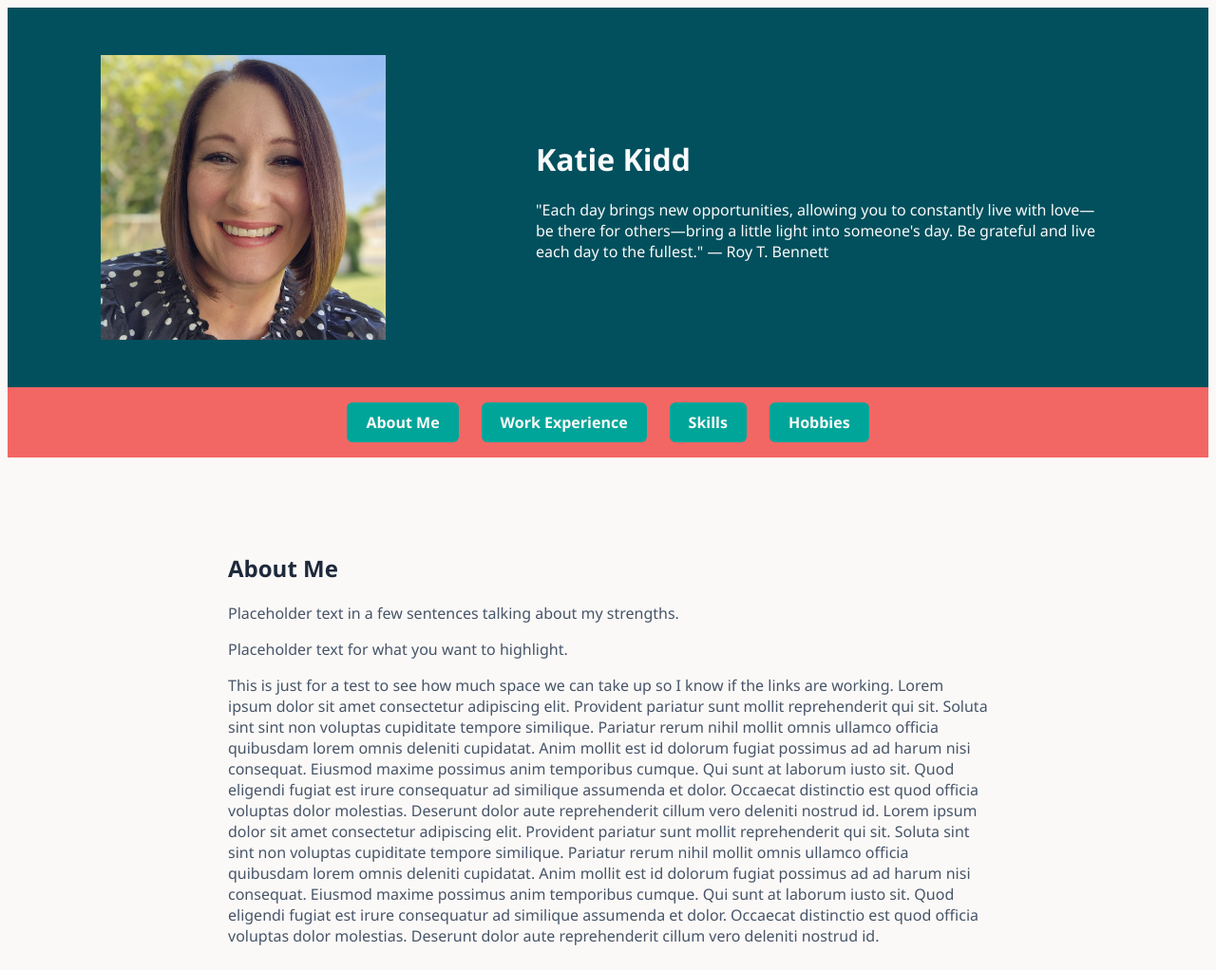
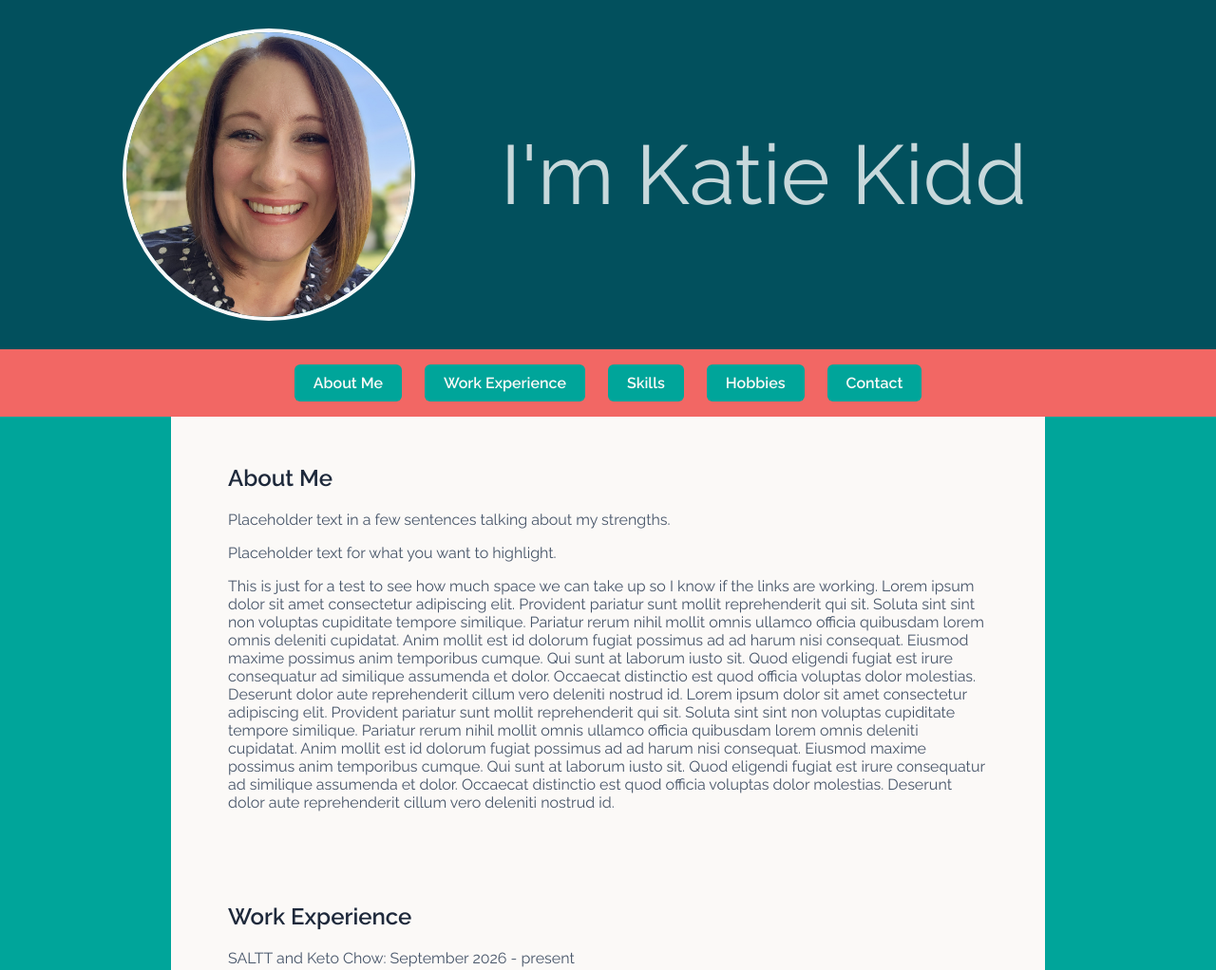
Before and after one commit to graphicallyinclined/graphicallyinclined.github.io, a plain HTML site: page index.html in a window 1280 px wide. Shown: the top 1022 px of the page at 95% size. Drawn offline with Linux system fonts and the light colour scheme.

Commit message:
Added Hello and Welcome and I'm Katie Kidd
Took away the transparent and fading background from nav bar

```diff
--- a/index.html
+++ b/index.html
@@ -5,6 +5,8 @@
     <meta charset="UTF-8">
     <meta name="viewport" content="width=device-width, initial-scale=1.0">
     <title>Katie Kidd</title>
+    <link href="https://fonts.googleapis.com/css2?family=Great+Vibes&family=Raleway:wght@400;600&display=swap"
+        rel="stylesheet">
     <link rel="stylesheet" href="styles.css">
 </head>
 
@@ -13,56 +15,60 @@
         <div class="profileInfo">
             <img class="profilePic" src="Katie's Profile Pic.jpg" alt="Katie Kidd Profile Picture">
             <div class="intro">
-                <h1>Katie Kidd</h1>
-                <p>"Each day brings new opportunities, allowing you to constantly live with love—be there for
-                    others—bring a
-                    little light into someone's day. Be grateful and live each day to the fullest." — Roy T. Bennett</p>
+                <p class="cursive hello">Hello and Welcome</p>
+                <h1 class="cursive name">I'm Katie Kidd</h1>
             </div>
         </div>
 
-        <nav class="navBanner">
+        <nav class="navBanner topBotomBordersIn">
             <ul class="navList">
                 <li><a href="#about" class="btn">About Me</a></li>
                 <li><a href="#work" class="btn">Work Experience</a></li>
                 <li><a href="#skills" class="btn">Skills</a></li>
                 <li><a href="#hobbies" class="btn">Hobbies</a></li>
+                <li><a href="#contact" class="btn">Contact</a></li>
             </ul>
         </nav>
 
     </header>
-    <div id="greeting"></div>
+    <!-- <div id="greeting"></div> -->
+    <!-- For JavaScript only -->
     <main>
+
         <section id="about">
             <h2>About Me</h2>
             <p>
-                Placeholder text in a few sentences talking about my strengths.
-            </p>
+                Placeholder text in a few sentences talking about my strengths.</p>
             <p>
-                Placeholder text for what you want to highlight.
-            </p>
-            <p>This is just for a test to see how much space we can take up so I know if the links are working. Lorem
-                ipsum dolor sit amet consectetur adipiscing elit. Provident pariatur sunt mollit reprehenderit qui sit.
-                Soluta sint sint non voluptas cupiditate tempore similique. Pariatur rerum nihil mollit omnis ullamco
+                Placeholder text for what you want to highlight.</p>
+            <p>This is just for a test to see how much space we can take up so I know if the links are working.
+                Lorem
+                ipsum dolor sit amet consectetur adipiscing elit. Provident pariatur sunt mollit reprehenderit qui
+                sit.
+                Soluta sint sint non voluptas cupiditate tempore similique. Pariatur rerum nihil mollit omnis
+                ullamco
                 officia quibusdam lorem omnis deleniti cupidatat.
 
                 Anim mollit est id dolorum fugiat possimus ad ad harum nisi consequat. Eiusmod maxime possimus anim
                 temporibus cumque. Qui sunt at laborum iusto sit.
 
-                Quod eligendi fugiat est irure consequatur ad similique assumenda et dolor. Occaecat distinctio est quod
+                Quod eligendi fugiat est irure consequatur ad similique assumenda et dolor. Occaecat distinctio est
+                quod
                 officia voluptas dolor molestias. Deserunt dolor aute reprehenderit cillum vero deleniti nostrud id.
 
-
-
-                Lorem ipsum dolor sit amet consectetur adipiscing elit. Provident pariatur sunt mollit reprehenderit qui
+                Lorem ipsum dolor sit amet consectetur adipiscing elit. Provident pariatur sunt mollit reprehenderit
+                qui
                 sit. Soluta sint sint non voluptas cupiditate tempore similique. Pariatur rerum nihil mollit omnis
                 ullamco officia quibusdam lorem omnis deleniti cupidatat.
 
                 Anim mollit est id dolorum fugiat possimus ad ad harum nisi consequat. Eiusmod maxime possimus anim
                 temporibus cumque. Qui sunt at laborum iusto sit.
 
-                Quod eligendi fugiat est irure consequatur ad similique assumenda et dolor. Occaecat distinctio est quod
+                Quod eligendi fugiat est irure consequatur ad similique assumenda et dolor. Occaecat distinctio est
+                quod
                 officia voluptas dolor molestias. Deserunt dolor aute reprehenderit cillum vero deleniti nostrud id.
             </p>
+
         </section>
         <section id="work">
             <h2>Work Experience</h2>
@@ -140,7 +146,7 @@
         </section>
 
     </main>
-    <footer class="footer">
+    <footer id="contact" class="footer">
         <a href="https://www.linkedin.com/in/katie-kidd-303b6140/">
             Connect with me on LinkedIn
         </a>
@@ -149,7 +155,8 @@
             <img src="LI-Logo.png" alt="LinkedIn Logo" width="100">
         </a>
     </footer>
-    <script src="index.js"></script>
+    <!-- <script src="index.js"></script> -->
+    <!-- For JavaScript only -->
 </body>
 
 </html>
--- a/styles.css
+++ b/styles.css
@@ -1,4 +1,6 @@
 /* ----------------HEADER--------------------- */
+/* @import url('https://fonts.googleapis.com/css2?family=Dancing+Script:wght@400;700&family=Raleway&display=swap'); */
+
 html {
     scroll-behavior: smooth;
 }
@@ -10,27 +12,100 @@ header {
     flex-direction: column;
 }
 
+.cursive {
+    font-family: "Great Vibes", cursive;
+    /* or "Pacifico" or "Parisienne" */
+    font-size: clamp(3.5rem, 8vw, 6rem);
+    font-weight: 400;
+}
+
+/* Stack both words in the same spot */
+.intro {
+    display: grid;
+    place-items: center;
+    min-height: 200px;
+    max-width: 800px;
+    padding: 10px;
+}
+
+.intro>* {
+    grid-area: 1 / 1;
+    /* puts both h1s in the same grid cell */
+    margin: 0;
+}
+
+/* "Hello": writes itself, then fades out */
+.hello {
+    clip-path: inset(-10px 100% -10px 0);
+    animation:
+        write 2.5s ease-in-out forwards,
+        fade-out 1s ease 3.5s forwards;
+}
+
+/* Name: waits, then fades in */
+.name {
+    opacity: 0;
+    animation: fade-in 1s ease 4.5s forwards;
+
+    font-family: "Raleway", sans-serif;
+    font-size: clamp(3.5rem, 7.5vw, 5.5rem);
+    font-weight: 400;
+    /* or 400 if you want it lighter */
+}
+
+@keyframes write {
+    to {
+        clip-path: inset(-10px -10px -10px 0);
+    }
+}
+
+@keyframes fade-out {
+    to {
+        opacity: 0;
+    }
+}
+
+@keyframes fade-in {
+    to {
+        opacity: 1;
+    }
+}
+
+/* Skip the animation for visitors who prefer reduced motion */
+@media (prefers-reduced-motion: reduce) {
+    .hello {
+        display: none;
+    }
+
+    .name {
+        animation: none;
+        opacity: 1;
+    }
+}
+
 
 .centered {
     text-align: center;
 }
 
-.intro {
-    max-width: 600px;
-    text-align: left;
-    padding: 10px;
-    font-family: 'Segoe UI', Tahoma, Geneva, Verdana, sans-serif;
-}
-
 .profileInfo {
     display: flex;
-    justify-content: space-evenly;
+    justify-content: center;
     align-items: center;
+    gap: 20px;
 }
 
 .profilePic {
-    width: 300px;
-    padding: 50px 50px 50px 0px;
+    width: min(300px, 80vw);
+    aspect-ratio: 1 / 1;
+    /* makes the box a perfect square */
+    object-fit: cover;
+    /* crops the photo to fill it instead of squishing it */
+    border-radius: 50%;
+    /* rounds the square into a circle */
+    margin: 30px 0;
+    /* replaces your padding */
+    border: 4px solid #f9fafb;
 }
 
 .navBanner {
@@ -40,7 +115,7 @@ header {
     box-sizing: border-box;
 }
 
-/* .navList */
+
 /* .button-nav ul {
     list-style: none;
     display: flex;
@@ -62,11 +137,11 @@ header {
     transition: all 0.2s ease;
 } */
 
-/* .navList {
+.navList {
     display: flex;
     align-items: center;
     justify-content: space-around;
-} */
+}
 
 .navList {
     list-style: none;
@@ -90,29 +165,37 @@ header {
 }
 
 .navList .btn:hover {
-    opacity: 0.9s;
+    opacity: 0.9;
 }
 
-/* h1, */
+
+/* h1 */
+
 h2,
 h3 {
     color: #1e293b;
+    font-family: raleway;
 }
 
 section {
-    padding: 80px 20px;
+    padding: 30px 60px;
     max-width: 800px;
     margin: 0 auto;
+    background-color: #fbf9f7;
+    font-family: raleway;
 
 }
 
 /* -----------------MAIN-------------------- */
+/* main {
 
+} */
 
 body {
-    background-color: #fbf9f7;
+    background-color: #00a59a;
     color: #475569;
-    font-family: 'Segoe UI', Tahoma, Geneva, Verdana, sans-serif;
+    font-family: raleway;
+    margin: 0;
 }
 
 
@@ -122,7 +205,7 @@ body {
 
 .footer {
     background-color: #00a59a;
-    font-family: 'Segoe UI', Tahoma, Geneva, Verdana, sans-serif;
+    font-family: raleway;
     padding: 40px;
     display: flex;
     justify-content: center;
```
